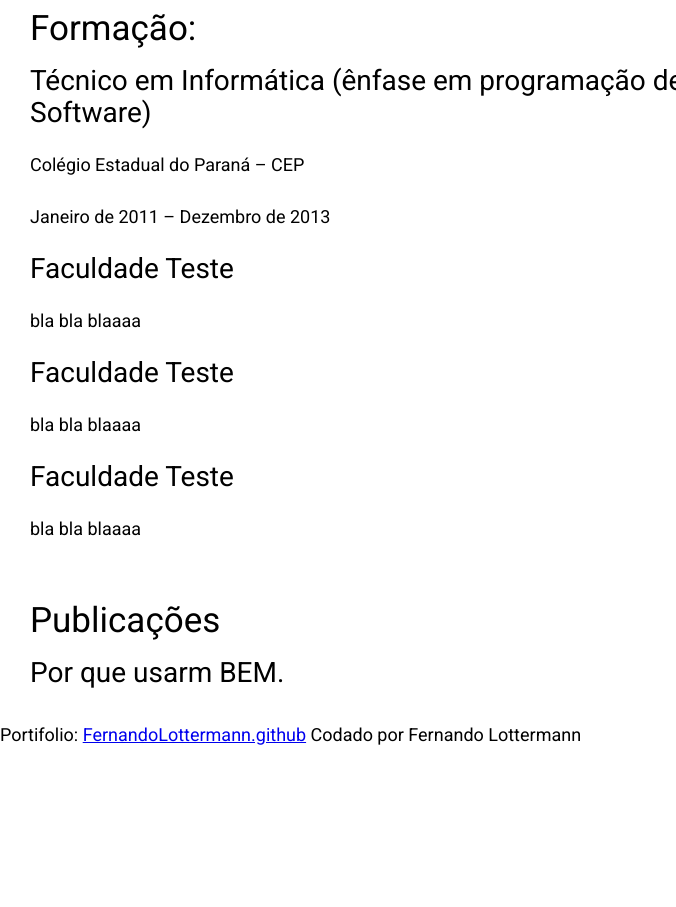
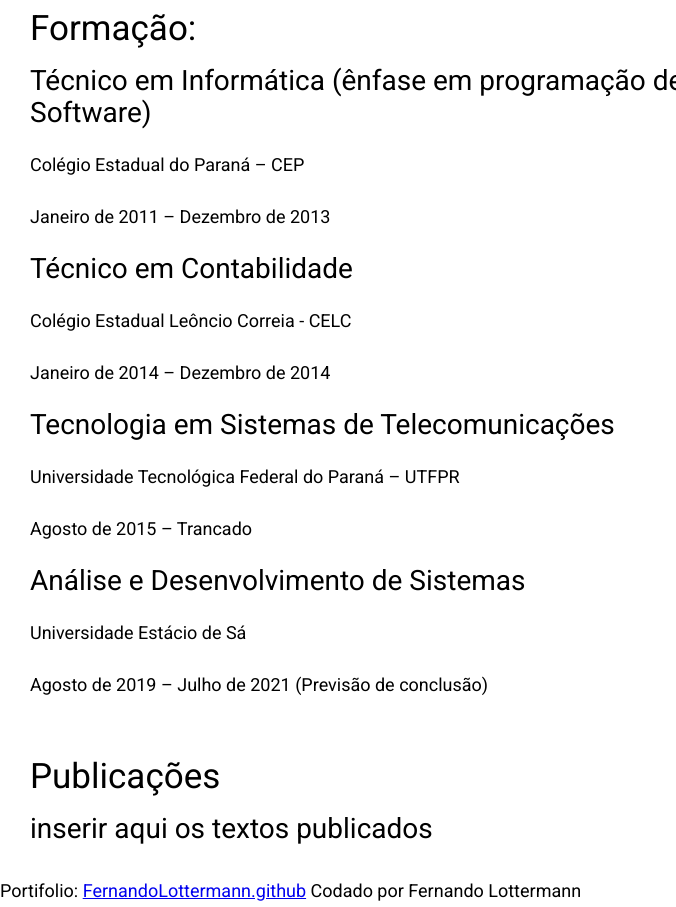
Before and after one commit to FernandoLottermann/curriculo, a plain HTML site: page index.html in a window 1280 px wide. Shown: the part 1373-2280 px from the top of the page, without its empty margins (0-676 px from the left). Before the commit the page ends 2124 px from the top, so only its background shows below. Drawn offline with Linux system fonts and the light colour scheme.

Commit message:
atualização de informações de educação

```diff
--- a/index.html
+++ b/index.html
@@ -71,14 +71,17 @@
         <p>Colégio Estadual do Paraná – CEP</p>
         <p>Janeiro de 2011 – Dezembro de 2013</p>
 
-        <h3>Faculdade Teste</h3>
-        <p>bla bla blaaaa</p>
+        <h3>Técnico em Contabilidade</h3>
+        <p>Colégio Estadual Leôncio Correia - CELC</p>
+        <p>Janeiro de 2014 – Dezembro de 2014</p>
 
-        <h3>Faculdade Teste</h3>
-        <p>bla bla blaaaa</p>
+        <h3>Tecnologia em Sistemas de Telecomunicações</h3>
+        <p>Universidade Tecnológica Federal do Paraná – UTFPR</p>
+        <p>Agosto de 2015 – Trancado</p>
 
-        <h3>Faculdade Teste</h3>
-        <p>bla bla blaaaa</p>
+        <h3>Análise e Desenvolvimento de Sistemas</h3>
+        <p>Universidade Estácio de Sá</p>
+        <p>Agosto de 2019 – Julho de 2021 (Previsão de conclusão)</p>
 
 
 
@@ -93,7 +96,7 @@
 
     <section class="extras">
         <h2>Publicações</h2>
-        <h3>Por que usarm BEM.</h3>
+        <h3>inserir aqui os textos publicados</h3>
     </section>
 
     <footer>
```
